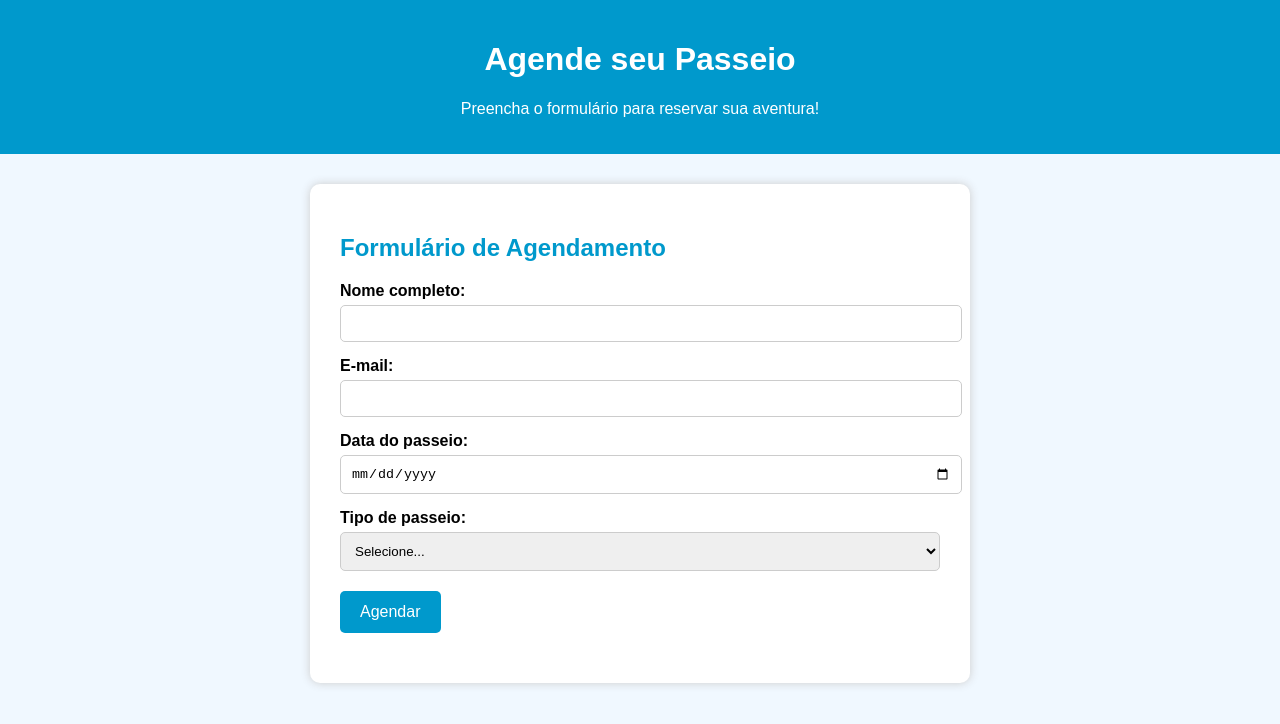
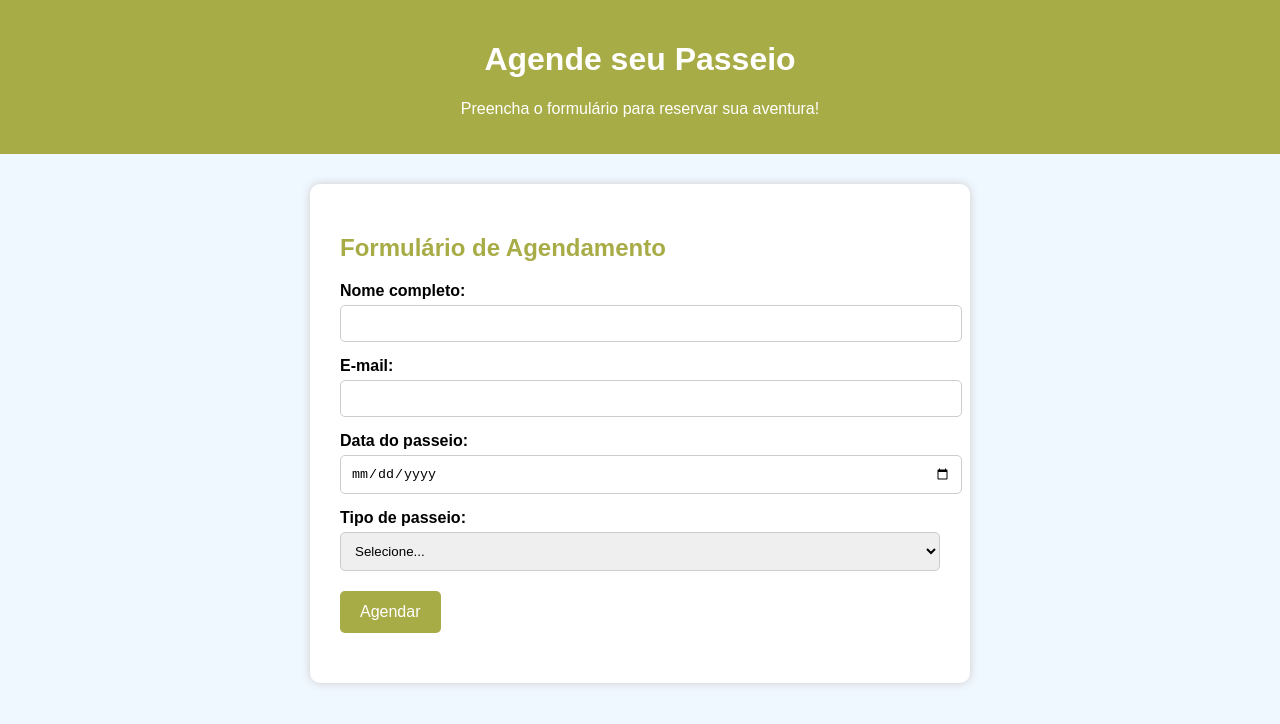
Before and after one commit to pigas1/meu-site, a plain HTML site: page index.html in a window 1280 px wide. Drawn offline with Linux system fonts and the light colour scheme.

Commit message:
Update index.html

```diff
--- a/index.html
+++ b/index.html
@@ -13,7 +13,7 @@
     }
 
     header {
-      background-color: #0099cc;
+      background-color: #a8ac47;
       color: white;
       padding: 20px;
       text-align: center;
@@ -29,7 +29,7 @@
     }
 
     h2 {
-      color: #0099cc;
+      color: #a8ac47;
     }
 
     label {
@@ -47,7 +47,7 @@
     }
 
     button {
-      background-color: #0099cc;
+      background-color: #a8ac47;
       color: white;
       border: none;
       padding: 12px 20px;
@@ -58,7 +58,7 @@
     }
 
     button:hover {
-      background-color: #0077aa;
+      background-color: #a8ac47;
     }
 
     .mensagem {
```
